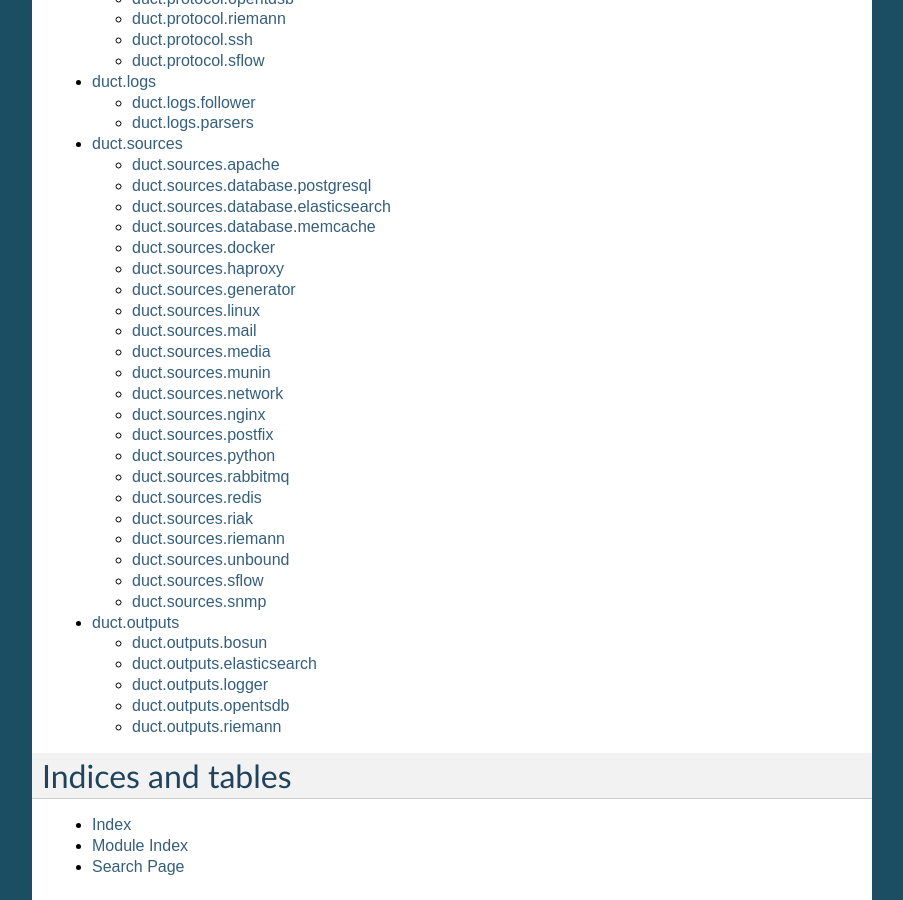
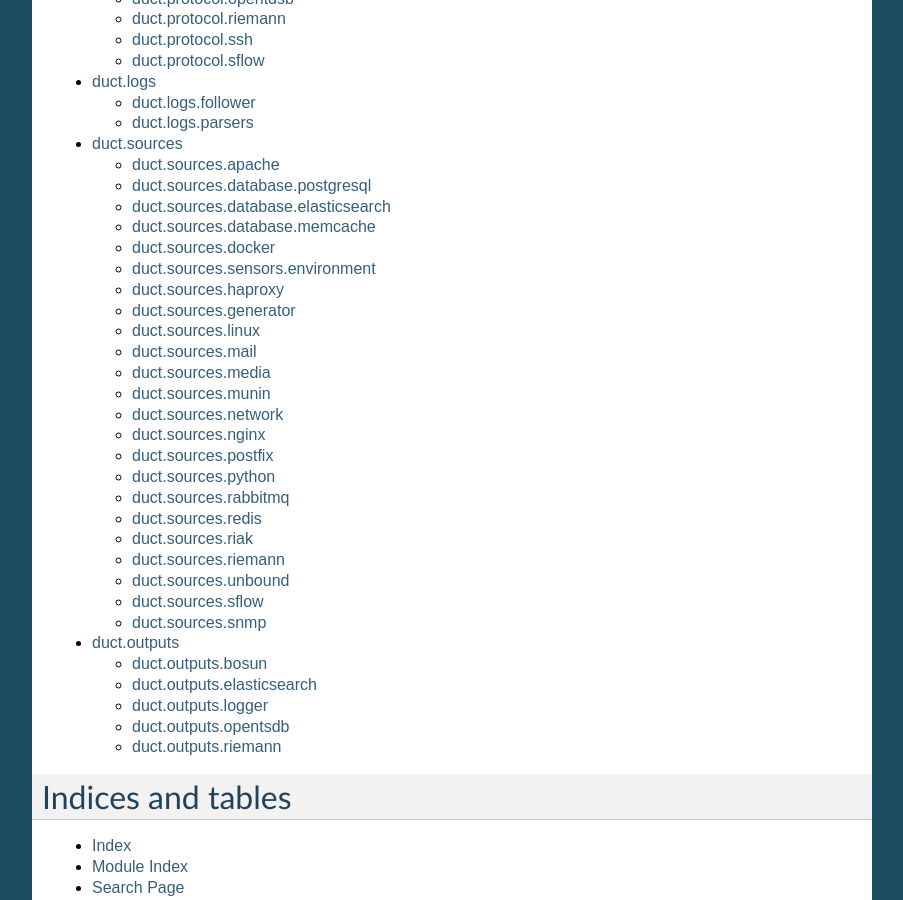
Before and after one commit to ducted/duct, a Sphinx documentation site: the page built from docs/index.rst, in a window 1280 px wide and 900 px high, scrolled down 1020 px. Shown: the whole window, without its empty margins (198-1101 px from the left). Built offline with Sphinx 7.4.7, drawn with Linux system fonts in a browser that asks for light colours; pages that are not in the unit, such as notebooks, are missing from menus.

Commit message:
Add sensors to docs

```diff
--- a/docs/api/sources.rst
+++ b/docs/api/sources.rst
@@ -33,6 +33,13 @@
 =====================
 
 .. automodule:: duct.sources.docker
+   :members:
+   :show-inheritance:
+
+duct.sources.sensors.environment
+===================================
+
+.. automodule:: duct.sources.sensors.environment
    :members:
    :show-inheritance:
 
```
